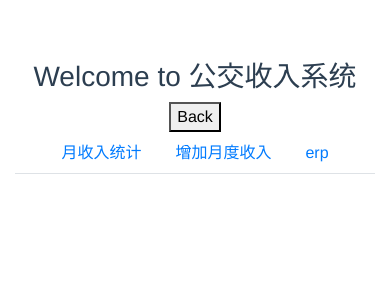
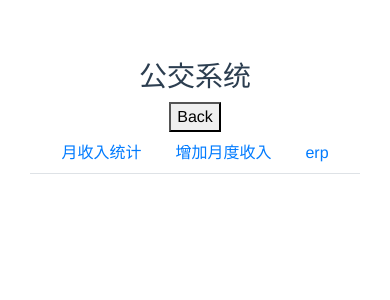
Before and after one commit to galahade/bus_incomes_front, a Vue app: page /addIncomes in a window 390 px wide. Shown: the top 300 px of the page. Built offline with nearby package versions, Linux system fonts and the light colour scheme; what vue-moment would draw is missing.

Commit message:
change layout again

```diff
--- a/src/App.vue
+++ b/src/App.vue
@@ -1,7 +1,7 @@
 <template>
-  <div id="app" class="container">
-    <HomePage msg="Welcome to 公交收入系统"/>
-  </div>
+  <b-container id="app" fluid>
+    <HomePage msg="公交系统"/>
+  </b-container>
 </template>
 
 <script>
--- a/src/components/HomePage.vue
+++ b/src/components/HomePage.vue
@@ -1,32 +1,32 @@
 <template>
-  <div>
-    <div class="row">
-      <div class="col-sm">
+  <b-container fluid>
+    <b-row>
+      <b-col>
         <h3>{{ msg }}</h3>
-      </div>
-    </div>
-    <div class="row">
-      <div class="col">
+      </b-col>
+    </b-row>
+    <b-row>
+      <b-col>
         <button v-on:click="goBack">Back</button>
-      </div>
-    </div>
-    <div class="row">
-      <div class="col-sm">
+      </b-col>
+    </b-row>
+    <b-row>
+      <b-col>
         <b-nav tabs align="center">
           <b-nav-item><router-link to="/showComparedMonthlyIncomes">月收入统计</router-link></b-nav-item>
           <b-nav-item><router-link to="/addIncomes">增加月度收入</router-link></b-nav-item>
           <b-nav-item><router-link to="/erp">erp</router-link></b-nav-item>
        </b-nav>
-      </div>
-    </div>
-    <div class="row">
-        <div class="col">
-          <!-- route outlet -->
-          <!-- component matched by the route will render here -->
-          <router-view></router-view>
-        </div>
-      </div>
-  </div>
+     </b-col>
+   </b-row>
+   <b-row>
+     <b-col>
+        <!-- route outlet -->
+        <!-- component matched by the route will render here -->
+        <router-view></router-view>
+      </b-col>
+    </b-row>
+  </b-container>
 </template>
 
 <script>
```
Also changed, not shown: 1 other file (tests, documents, lock files or other folders).
